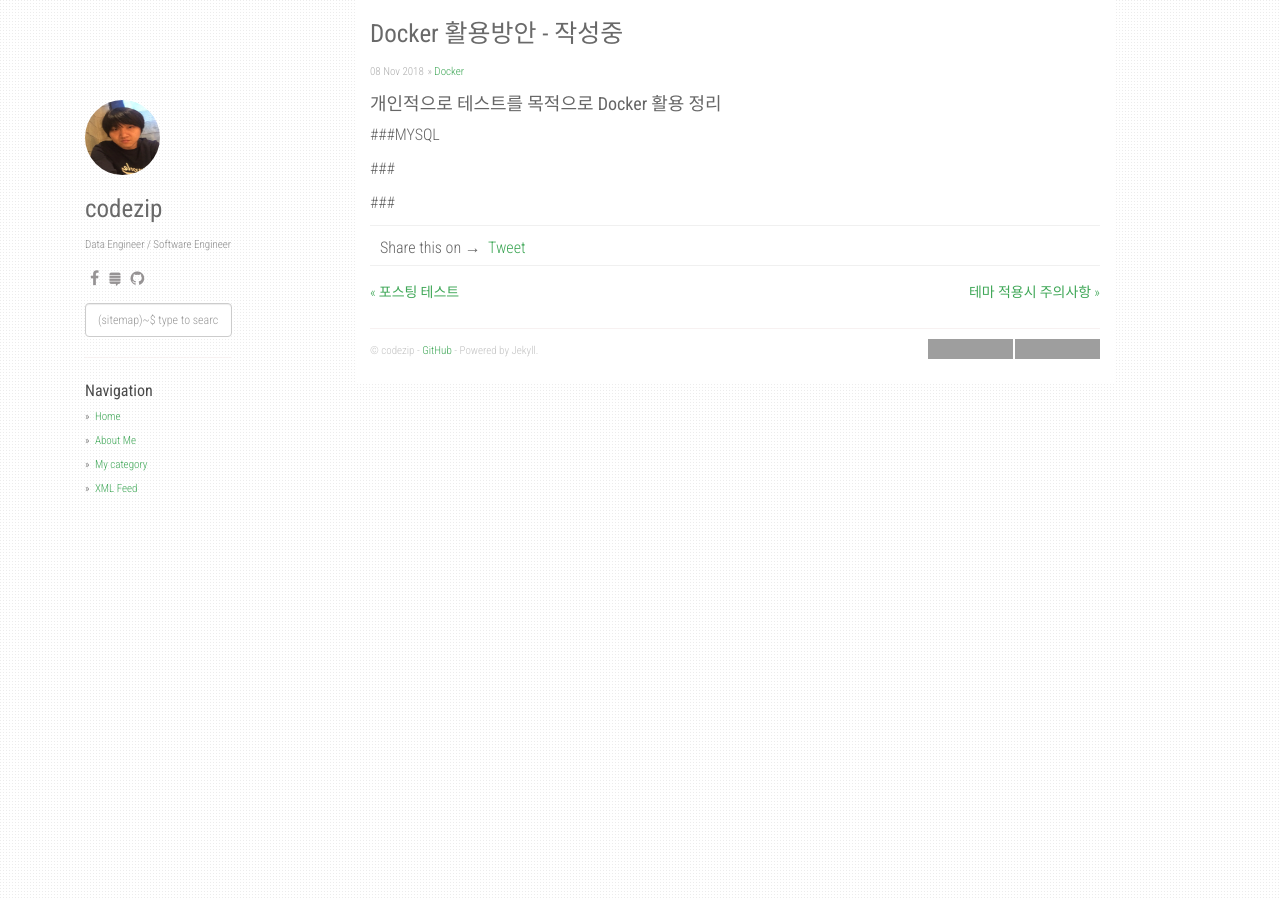
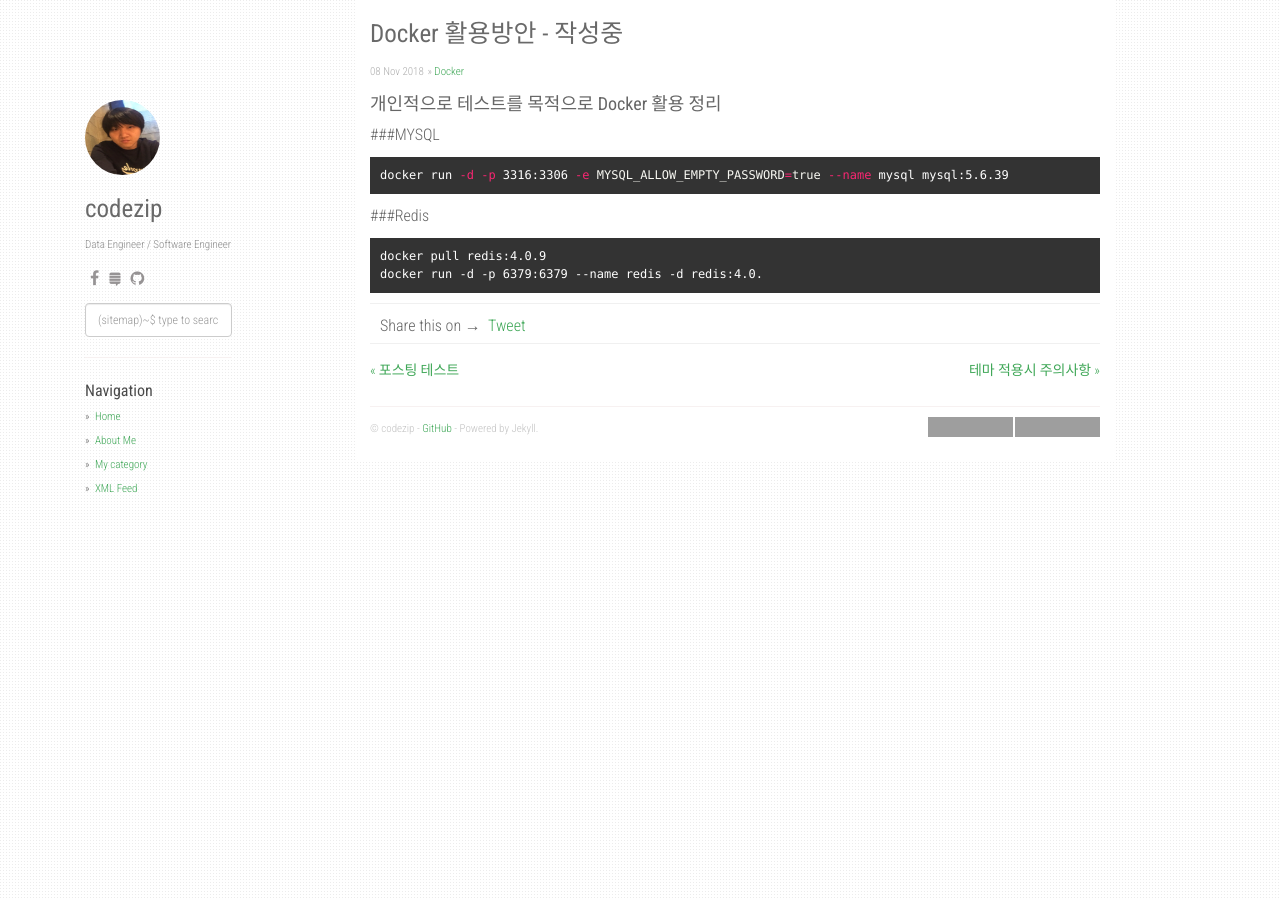
Before and after one commit to codezip/codezip.github.io, a Jekyll site: the page built from _posts/2018-11-28-Docker 개발 작업.md, in a window 1280 px wide. Built offline with Jekyll 4.4.1, drawn with Linux system fonts in a browser that asks for light colours; nearby versions of some CDN libraries; comment, search, counter and statistics services are not loaded; grey boxes are pictures that could not be loaded.

Commit message:
Docker 내용 추가

````diff
--- a/_posts/2018-11-28-Docker 개발 작업.md
+++ b/_posts/2018-11-28-Docker 개발 작업.md
@@ -8,7 +8,11 @@ categories: [Docker]
 #### 개인적으로 테스트를 목적으로 Docker 활용 정리
 
 ###MYSQL
-
-###
-
-###
+```bash
+docker run -d -p 3316:3306 -e MYSQL_ALLOW_EMPTY_PASSWORD=true --name mysql mysql:5.6.39
+```
+###Redis
+```
+docker pull redis:4.0.9
+docker run -d -p 6379:6379 --name redis -d redis:4.0.
+```
````
